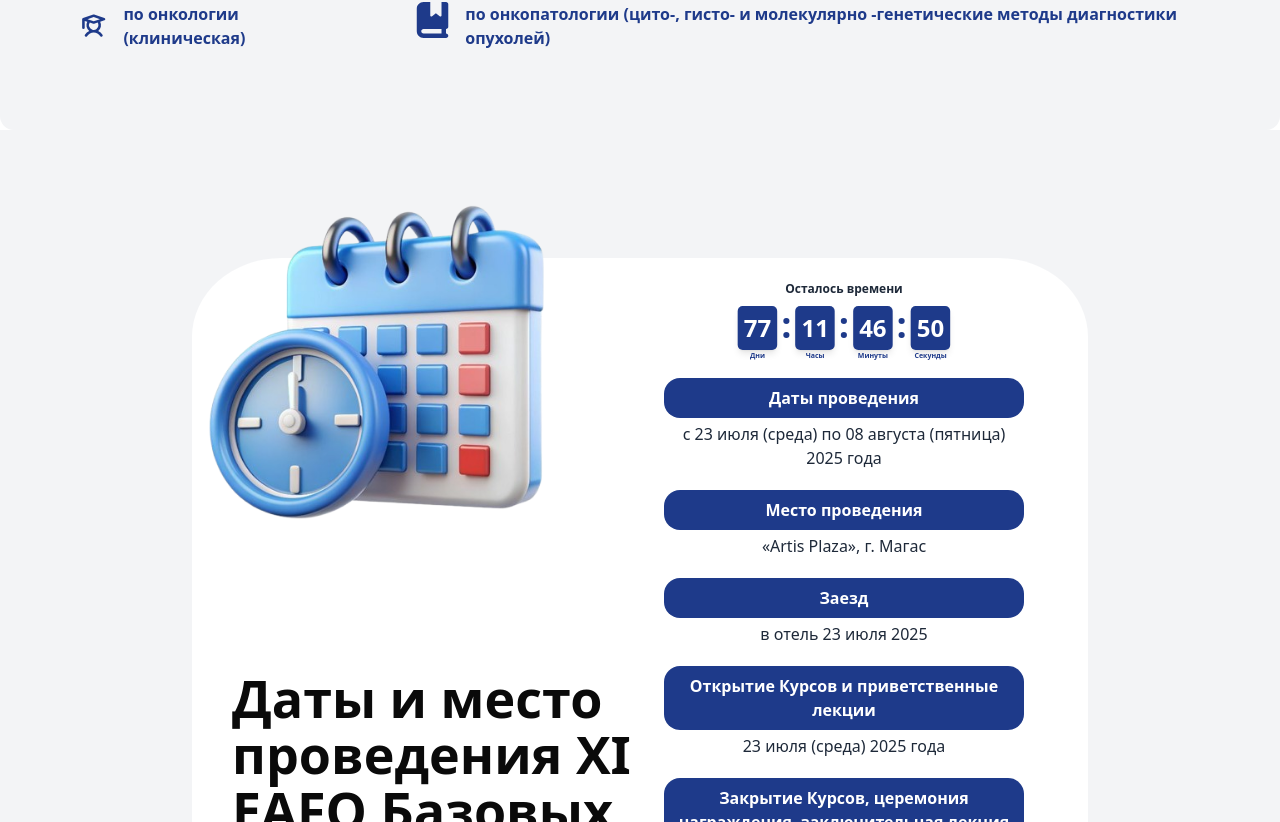
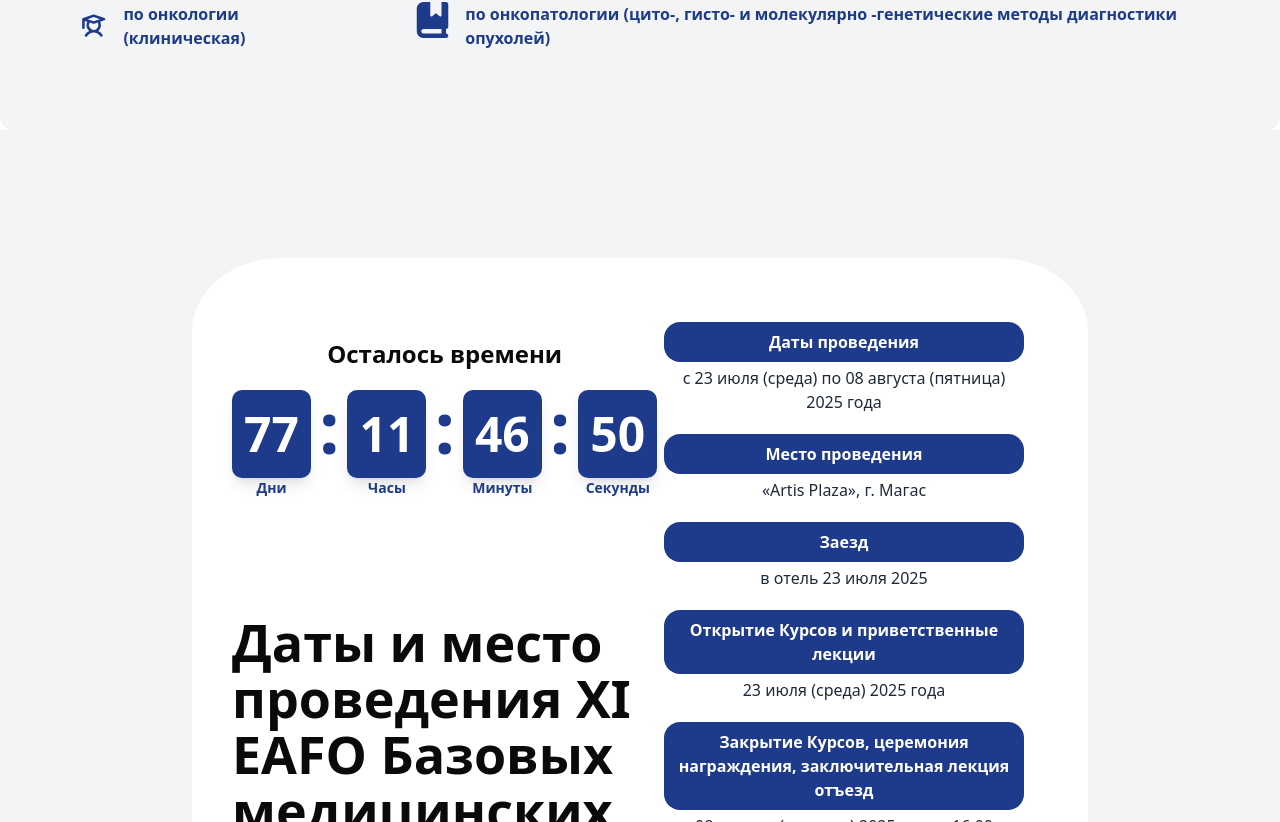
Before and after one commit to gaurav-pndy/eafo, a React (Vite) app: page / in a window 1280 px wide. Shown: the part 1558-2380 px from the top of the page. Built offline with nearby package versions, Linux system fonts and the light colour scheme.

Commit message:
updated navbar

```diff
--- a/src/components/HomeComponents/CourseSchedule.jsx
+++ b/src/components/HomeComponents/CourseSchedule.jsx
@@ -8,15 +8,15 @@ const CourseSchedule = () => {
 
   return (
     <div className="w-full py-16 lg:py-32 flex justify-center items-center mx-auto bg-gray-100   overflow-hidden">
-      <div className="p-4 lg:p-10 lg:pt-24 lg:w-[90%] xl:w-[70%] flex flex-col rounded-[10%] bg-white relative">
+      <div className="p-4 lg:p-10  lg:w-[90%] xl:w-[70%] flex flex-col rounded-[10%] bg-white relative">
         {/* Calendar animation/image */}
-        <div className="flex lg:absolute -top-25 -left-6  mx-auto">
-          <img
+        <div className="flex lg:absolute top-10 left-10  mx-auto">
+          {/* <img
             src="/calendar.png"
             alt="Calendar image"
             className="w-40 hidden lg:block lg:w-[26rem] h-40 lg:h-[26rem]"
-          />
-          <div className="lg:hidden mb-6">
+          /> */}
+          <div className=" mb-6">
             <Timer />
           </div>
         </div>
@@ -32,9 +32,9 @@ const CourseSchedule = () => {
           </div>
 
           <div className="lg:w-1/2  rounded-[10%] p-6  text-gray-800 text-center relative">
-            <div className="absolute  left-[50%] translate-x-[-50%] hidden lg:block -top-28 lg:-top-36   scale-50">
+            {/* <div className="absolute  left-[50%] translate-x-[-50%] hidden lg:block -top-28 lg:-top-36   scale-50">
               <Timer />
-            </div>
+            </div> */}
 
             <div className="mb-5 mt-0 lg:mt-0">
               <h3 className="text-white py-2 rounded-2xl bg-[#1e3a8a] font-bold  mb-1">
```
